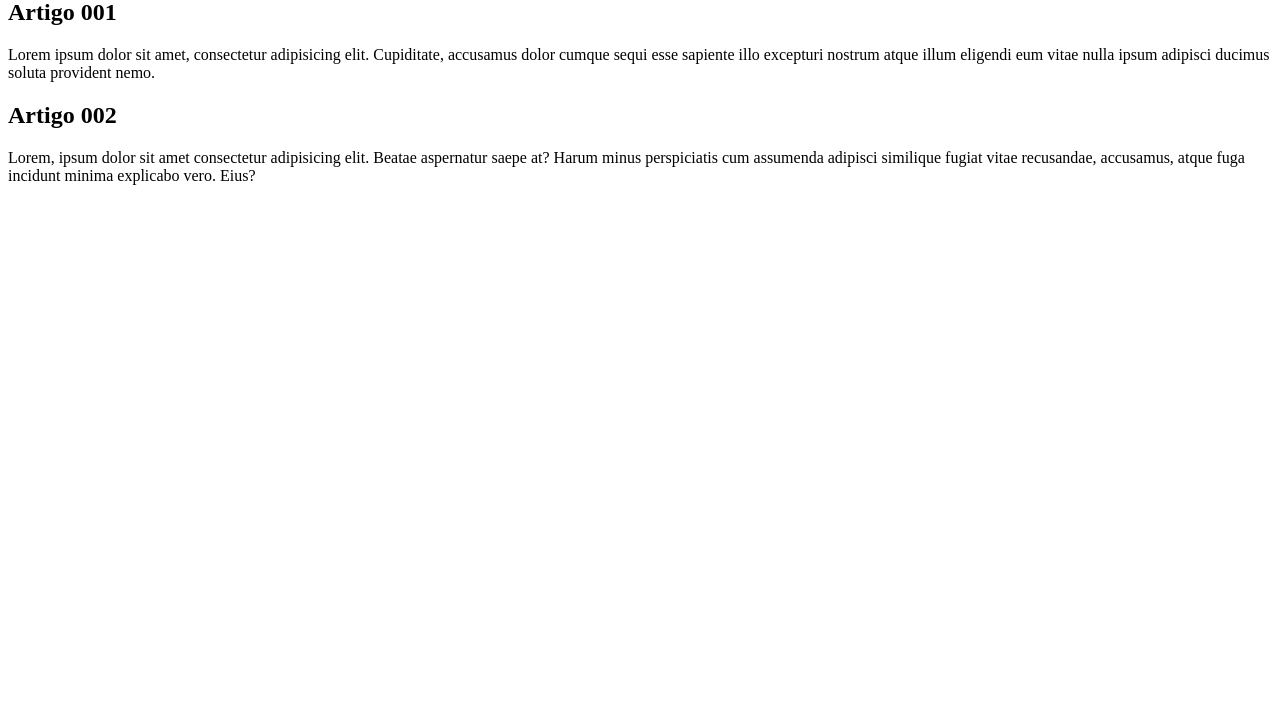
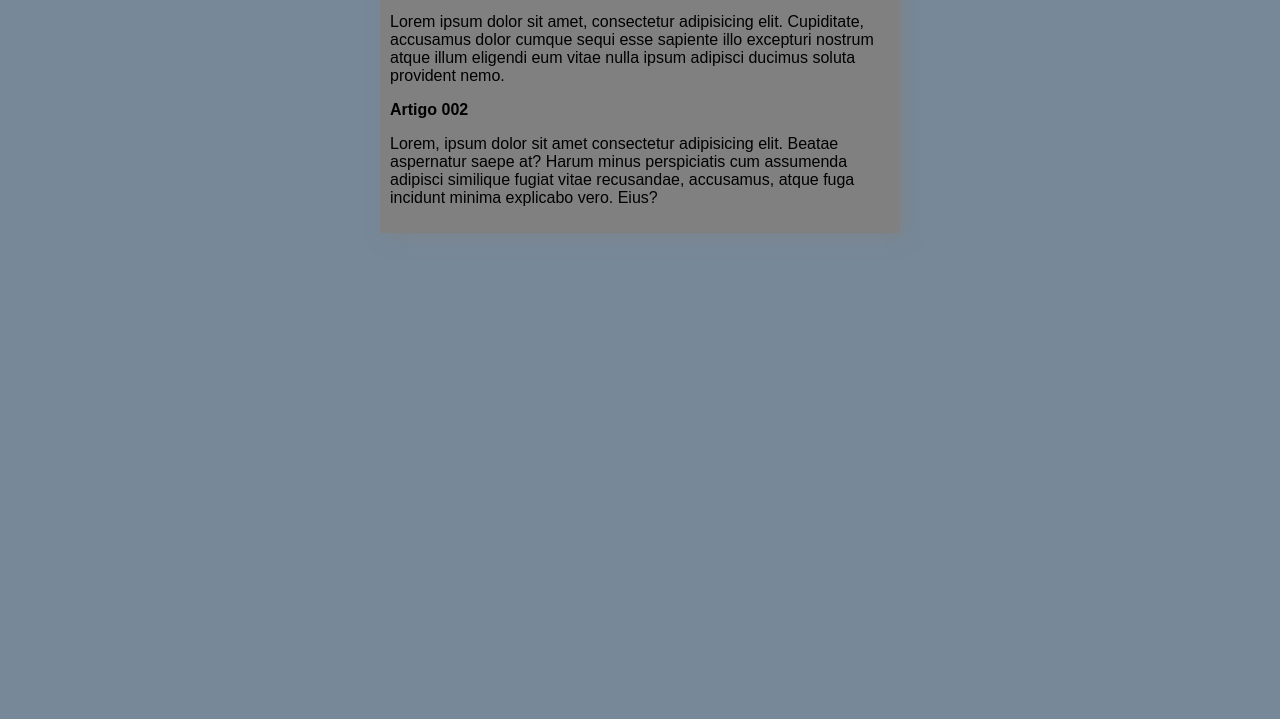
Before and after one commit to lyanthelyan/projeto-site, a plain HTML site: page index.html in a window 1280 px wide. Shown: the part 81-800 px from the top of the page. Drawn offline with Linux system fonts and the light colour scheme.

Commit message:
Iniciei o design

```diff
--- /dev/null
+++ b/estilos/style.css
@@ -0,0 +1,16 @@
+*{
+    font-family: Arial, Helvetica, sans-serif;
+    font-size: 16px;
+}
+
+body {
+    background-color: lightslategrey;
+}
+
+main{
+    background-color: gray;
+    width: 500px;
+    margin: auto;
+    padding: 10px;
+    box-shadow: 5px 5px 15px rgba(128, 128, 128, 0.541);
+}
--- a/index.html
+++ b/index.html
@@ -5,6 +5,7 @@
     <meta http-equiv="X-UA-Compatible" content="IE=edge">
     <meta name="viewport" content="width=device-width, initial-scale=1.0">
     <title>Título do Site</title>
+    <link rel="stylesheet" href="estilos/style.css">
 </head>
 <body>
     <main>
```
